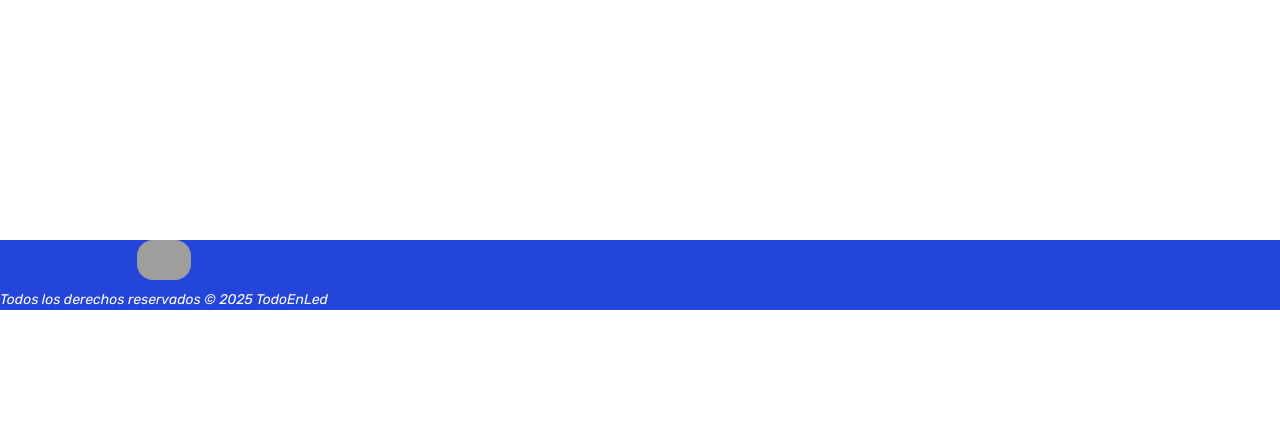
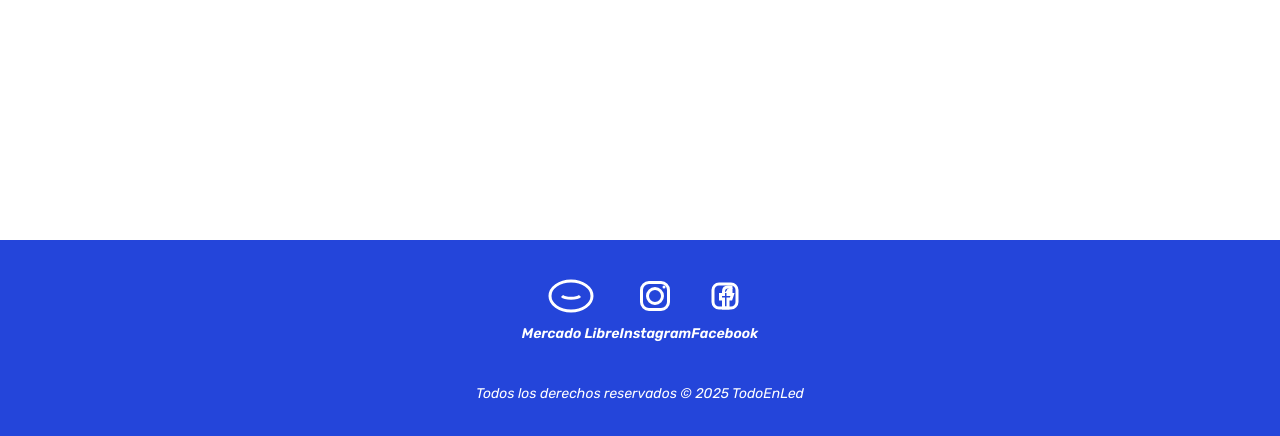
Before and after one commit to Edgarbri26/todoEnLed-online, a PHP site: page /todoEnLed-online/app/Controllers/controller_index.php in a window 1280 px wide. Shown: the part 688-1124 px from the top of the page. Before the commit the page ends 998 px from the top, so only its background shows below. Run offline with PHP 8.4, Linux system fonts and the light colour scheme; data that the repository does not hold is empty; some libraries are stand-ins or nearby versions; grey boxes are pictures that could not be loaded.

Commit message:
Actualización del pie de página: se mejoró el diseño, aumentando el tamaño de los iconos de redes sociales y reestructurando la presentación de los derechos reservados para una mejor accesibilidad y estética.

```diff
--- a/Public/templates/footer.php
+++ b/Public/templates/footer.php
@@ -2,33 +2,41 @@
 <script src="src/js/compents/todoEnLed-header.js"></script>
   <script src="src/js/script.js"></script>
 
-  <footer class="bg-azul-principal text-white py-6 col-span-2">
-  <div class="max-w-7xl mx-auto flex flex-col md:flex-row items-center justify-between gap-4">
-    <!-- Logo y derechos -->
-    <div class="flex flex-col items-center md:items-start">
-      <img src="https://cdn.shopify.com/s/files/1/0554/7045/7024/files/1736366062710-767533264-CASHEAONLINE-04.jpg?v=1736366073"
-           alt="logo cashea"
-           class="rounded-2xl h-10 object-cover mb-2.5">
-      <p class="text-center md:text-left text-sm">Todos los derechos reservados &copy; <?php echo date('Y'); ?> TodoEnLed</p>
-    </div>
-    <!-- Iconos de redes sociales -->
-    <div class="flex gap-6 mt-4 md:mt-0">
+  <footer class="bg-azul-principal text-white py-8">
+  <div class="max-w-7xl mx-auto flex flex-col items-center gap-6">
+    <!-- Iconos de redes sociales a negativo, tamaño aumentado -->
+    <div class="flex gap-10 mb-2">
       <!-- Mercado Libre -->
-      <a href="https://www.mercadolibre.com/" target="_blank" aria-label="Mercado Libre" class="hover:text-yellow-400 transition">
-        <!-- Inserta aquí el SVG del icono de Mercado Libre -->
-        <svg width="28" height="28" viewBox="0 0 32 32" fill="currentColor"><!-- SVG aquí --></svg>
+      <a href="https://www.mercadolibre.com/" target="_blank" aria-label="Mercado Libre" class="transition hover:text-yellow-400 flex flex-col items-center gap-1">
+        <svg class="w-12 h-12" viewBox="0 0 32 32" fill="none" xmlns="http://www.w3.org/2000/svg">
+          <ellipse cx="16" cy="16" rx="14" ry="10" stroke="currentColor" stroke-width="2" />
+          <path d="M10 16c2 2 10 2 12 0" stroke="currentColor" stroke-width="2" />
+        </svg>
+        <span class="text-sm font-semibold text-white select-none">Mercado Libre</span>
       </a>
       <!-- Instagram -->
-      <a href="https://www.instagram.com/tuusuario" target="_blank" aria-label="Instagram" class="hover:text-pink-400 transition">
-        <!-- Inserta aquí el SVG del icono de Instagram -->
-        <svg width="28" height="28" viewBox="0 0 32 32" fill="currentColor"><!-- SVG aquí --></svg>
+      <a href="https://www.instagram.com/tuusuario" target="_blank" aria-label="Instagram" class="transition hover:text-pink-400
+      flex flex-col items-center gap-1">
+        <svg class="w-12 h-12" viewBox="0 0 32 32" fill="none" xmlns="http://www.w3.org/2000/svg">
+          <rect x="7" y="7" width="18" height="18" rx="5" stroke="currentColor" stroke-width="2" />
+          <circle cx="16" cy="16" r="5" stroke="currentColor" stroke-width="2" />
+          <circle cx="22" cy="10" r="1" fill="currentColor" />
+        </svg>
+        <span class="text-sm font-semibold text-white select-none">Instagram</span>
       </a>
       <!-- Facebook -->
-      <a href="https://www.facebook.com/tuusuario" target="_blank" aria-label="Facebook" class="hover:text-blue-400 transition">
-        <!-- Inserta aquí el SVG del icono de Facebook -->
-        <svg width="28" height="28" viewBox="0 0 32 32" fill="currentColor"><!-- SVG aquí --></svg>
+      <a href="https://www.facebook.com/tuusuario" target="_blank" aria-label="Facebook" class="transition hover:text-blue-400 flex flex-col items-center gap-1">
+        <svg class="w-12 h-12" viewBox="0 0 32 32" fill="none" xmlns="http://www.w3.org/2000/svg">
+          <rect x="8" y="8" width="16" height="16" rx="4" stroke="currentColor" stroke-width="2" />
+          <path d="M18 13h2v-3h-2c-2 0-3 1-3 3v2h-2v3h2v6h3v-6h2l1-3h-3v-2c0-.5.5-1 1-1z" stroke="currentColor" stroke-width="2" />
+        </svg>
+        <span class="text-sm font-semibold text-white select-none">Facebook</span>
       </a>
     </div>
+    <!-- Derechos reservados -->
+    <p class="text-center text-sm mt-2">
+      Todos los derechos reservados &copy; <?php echo date('Y'); ?> TodoEnLed
+    </p>
   </div>
 </footer>
 
```
